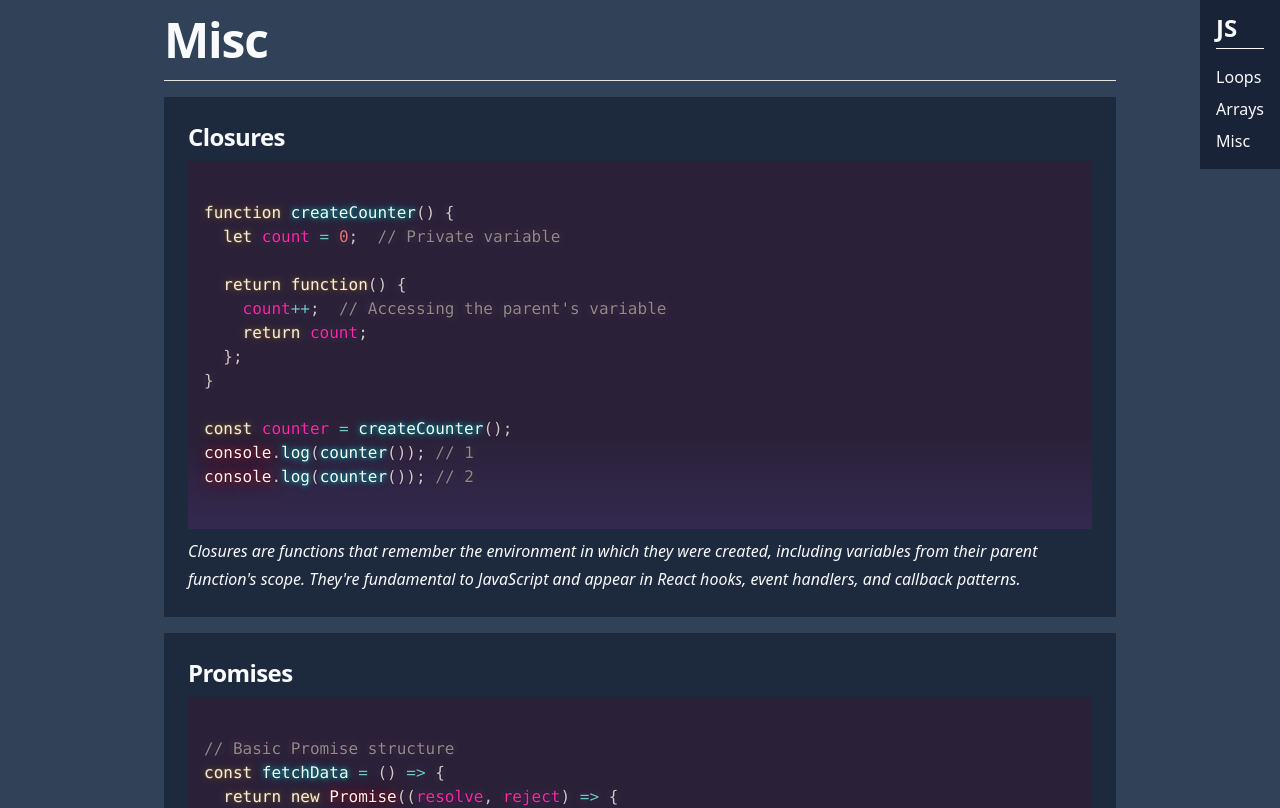
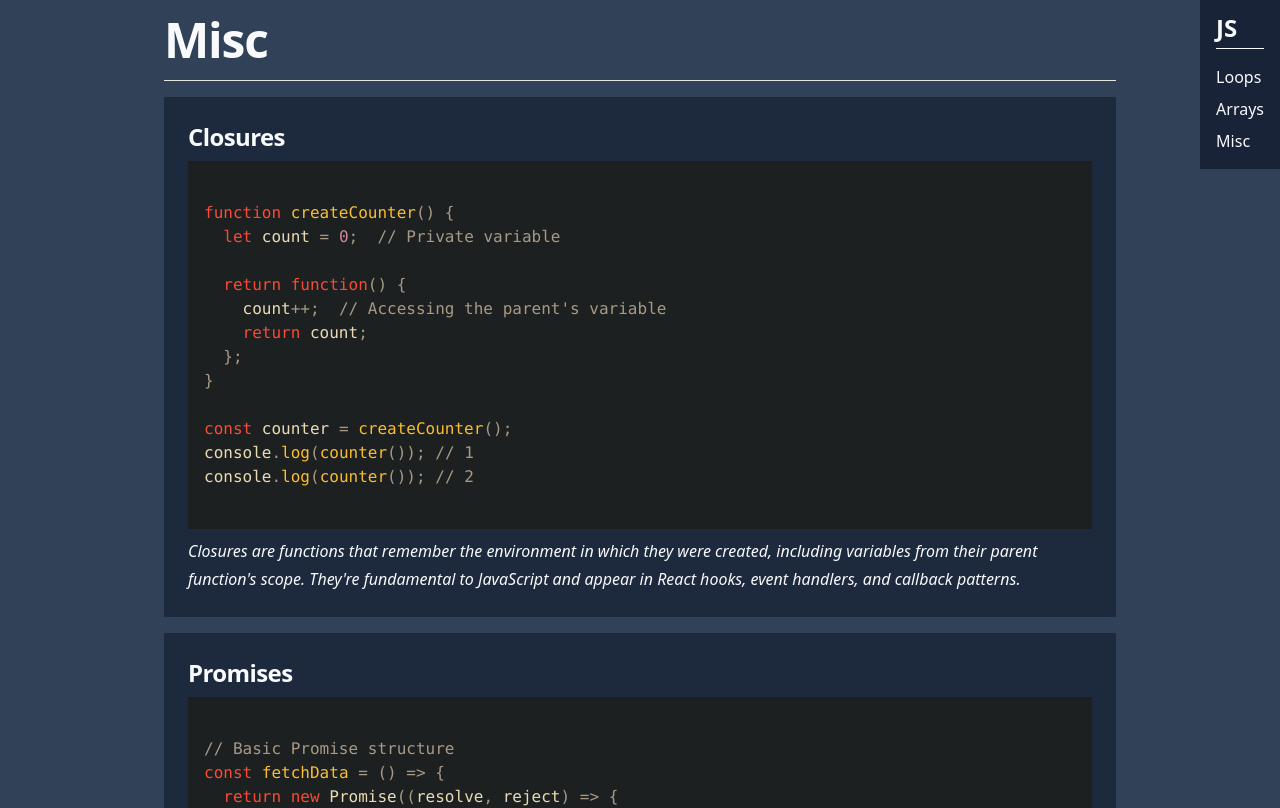
Before and after one commit to Dillonzellis/review-25, a Next.js app: page /js/misc in a window 1280 px wide. Shown: the top 808 px of the page. Built offline with nearby package versions, Linux system fonts and the light colour scheme.

Commit message:
style: change syntax highlighter theme

```diff
--- a/src/components/ConceptBlock/ConceptBlock.tsx
+++ b/src/components/ConceptBlock/ConceptBlock.tsx
@@ -1,5 +1,5 @@
 import { Prism as SyntaxHighlighter } from "react-syntax-highlighter";
-import { synthwave84 } from "react-syntax-highlighter/dist/esm/styles/prism";
+import { gruvboxDark } from "react-syntax-highlighter/dist/esm/styles/prism";
 import { TypographyH3 } from "../Typograpy/TypographyH3";
 import { TypographyP } from "../Typograpy/TypographyP";
 
@@ -20,7 +20,7 @@
     <div id={id} className="mb-4 bg-slate-800 p-6">
       <TypographyH3>{title}</TypographyH3>
       <code>
-        <SyntaxHighlighter language="javascript" style={synthwave84}>
+        <SyntaxHighlighter language="javascript" style={gruvboxDark}>
           {code}
         </SyntaxHighlighter>
       </code>
```
